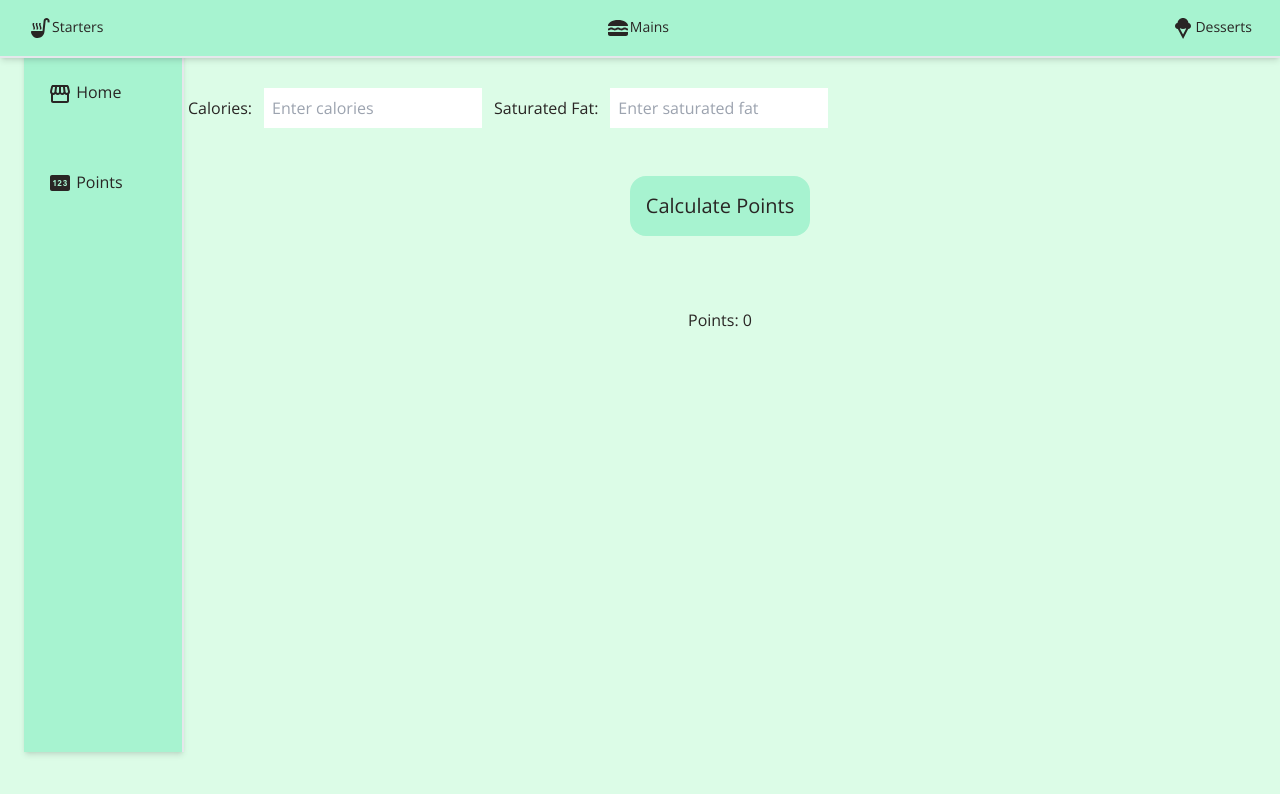
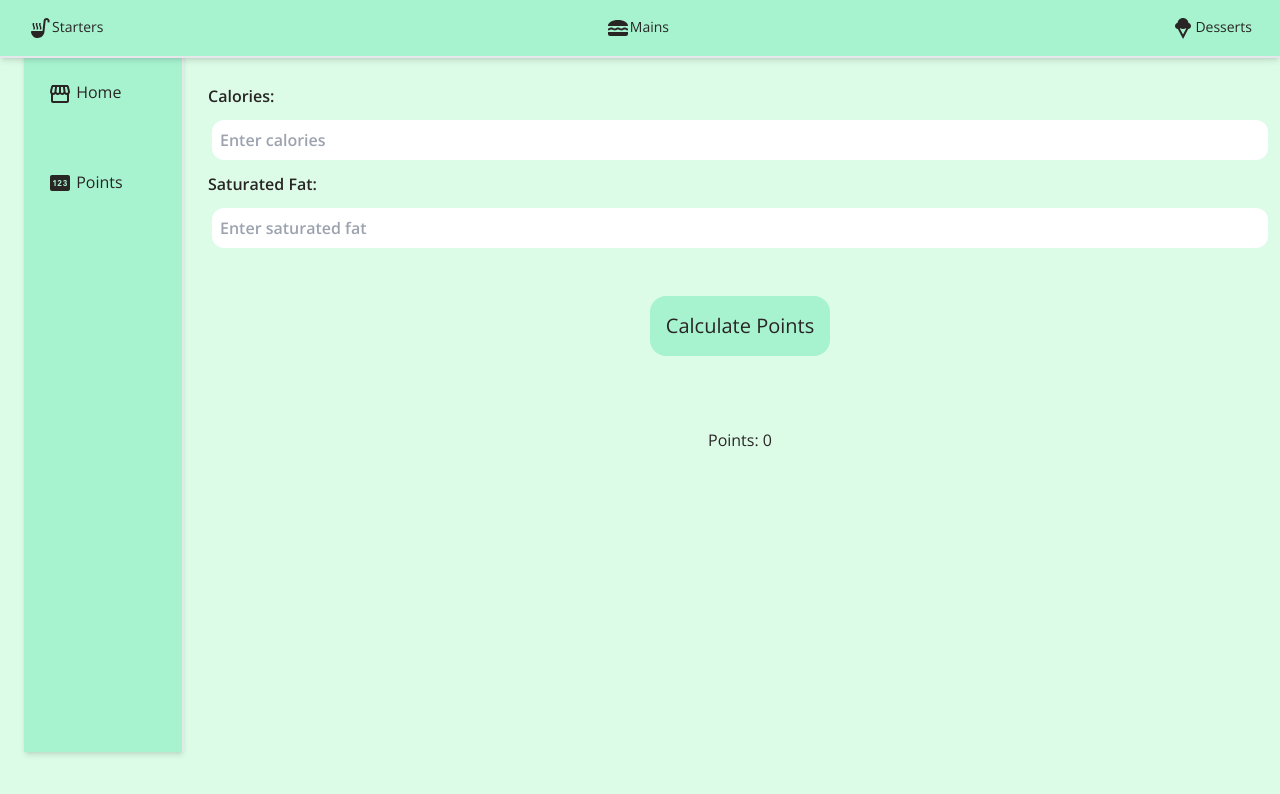
Before and after one commit to jenboyle/chef-jen, a Next.js app: page /points in a window 1280 px wide. Shown: the top 794 px of the page. Built offline with nearby package versions, Linux system fonts and the light colour scheme.

Commit message:
Fix readme, add a createdby, bit of points formatting

```diff
--- a/app/_components/CalculatePoints.tsx
+++ b/app/_components/CalculatePoints.tsx
@@ -32,22 +32,22 @@ function CalculatePoints() {
   //       </div>
 
   return (
-    <div className="my-8">
-      <label className="p-1">Calories:</label>
+    <div className="my-8 grid col-span-1">
+      <label className="p-1 font-semibold">Calories:</label>
       <input
         type="text"
         name="cal"
         placeholder="Enter calories"
         onChange={handleCals}
-        className="p-2 m-2"
+        className="p-2 m-2 font-semibold rounded-xl focus:outline-none hover:bg-blue-50 transition-colors duration-300 focus:ring focus:ring-emerald-300 focus:bg-blue-50 focus:ring-offset-2"
       ></input>
-      <label className="p-1">Saturated Fat:</label>
+      <label className="p-1 font-semibold">Saturated Fat:</label>
       <input
         type="text"
         name="satfat"
         placeholder="Enter saturated fat"
         onChange={handleSatFat}
-        className="p-2 m-2"
+        className="p-2 m-2 font-semibold rounded-xl focus:outline-none hover:bg-blue-50 transition-colors duration-300 focus:ring focus:ring-emerald-300 focus:bg-blue-50 focus:ring-offset-2"
       ></input>
       <div className="text-center p-10">
         <ChefButton handleClick={handleClick}>Calculate Points</ChefButton>
--- a/app/_components/HomeContent.tsx
+++ b/app/_components/HomeContent.tsx
@@ -25,9 +25,7 @@ function HomeContent() {
         is 🔑 to keeping the diet on track!
       </ChefArticle>
       <div className="text-center p-10">
-        <ChefButtonLink href="/starters">
-          Chef Jen&apos;s 👩🏼‍🍳 Kitchen
-        </ChefButtonLink>
+        <ChefButtonLink href="/starters">Order Up👩🏼‍🍳</ChefButtonLink>
       </div>
     </>
   );
--- a/app/_components/RecipeCard.tsx
+++ b/app/_components/RecipeCard.tsx
@@ -3,6 +3,10 @@ import Image from "next/image";
 import RecipeCardTools from "./RecipeCardTools";
 import { useEffect } from "react";
 import toast, { Toaster } from "react-hot-toast";
+
+export type userType = {
+  username: string;
+};
 
 export type recipeType = {
   name: string;
@@ -13,6 +17,7 @@ export type recipeType = {
   calories?: string;
   readonly: boolean;
   recipe_type: string;
+  users: userType[];
 };
 
 interface RecipeProps {
@@ -65,6 +70,12 @@ function RecipeCard({ recipes }: RecipeProps) {
           <span className="font-semibold">Calories:</span> {recipe.calories}
         </h6>
       ) : null}
+      {(recipe.users as unknown as userType)!.username ? (
+        <p className="text-base mb-2">
+          <span className="font-semibold">Created by:</span>{" "}
+          {(recipe.users as unknown as userType)!.username}
+        </p>
+      ) : null}
       <RecipeCardTools isDisabled={recipe.readonly} />
     </div>
   ));
--- a/app/_lib/data-service.js
+++ b/app/_lib/data-service.js
@@ -4,7 +4,7 @@ export async function getRecipes(type) {
   const { data, error } = await supabase
     .from("recipes")
     .select(
-      "name, ingredients, method, img, points, calories, recipe_type, readonly"
+      "name, ingredients, method, img, points, calories, recipe_type, readonly, users(username)"
     )
     .eq("recipe_type", type)
     .order("name");
--- a/app/layout.tsx
+++ b/app/layout.tsx
@@ -33,7 +33,7 @@ export default function RootLayout({
 
         <div className="flex-1 px-4 py-5 grid h-dvh grid-cols-[10rem,1fr] grid-rows-[auto,1fr] mx-2 my-7 ">
           <SideNavigation />
-          <main className="max-w-7xl mx-auto w-full mx-5">{children}</main>
+          <main className="max-w-7xl w-full mx-5">{children}</main>
         </div>
       </body>
     </html>
```
Also changed, not shown: 1 other file (tests, documents, lock files or other folders).
